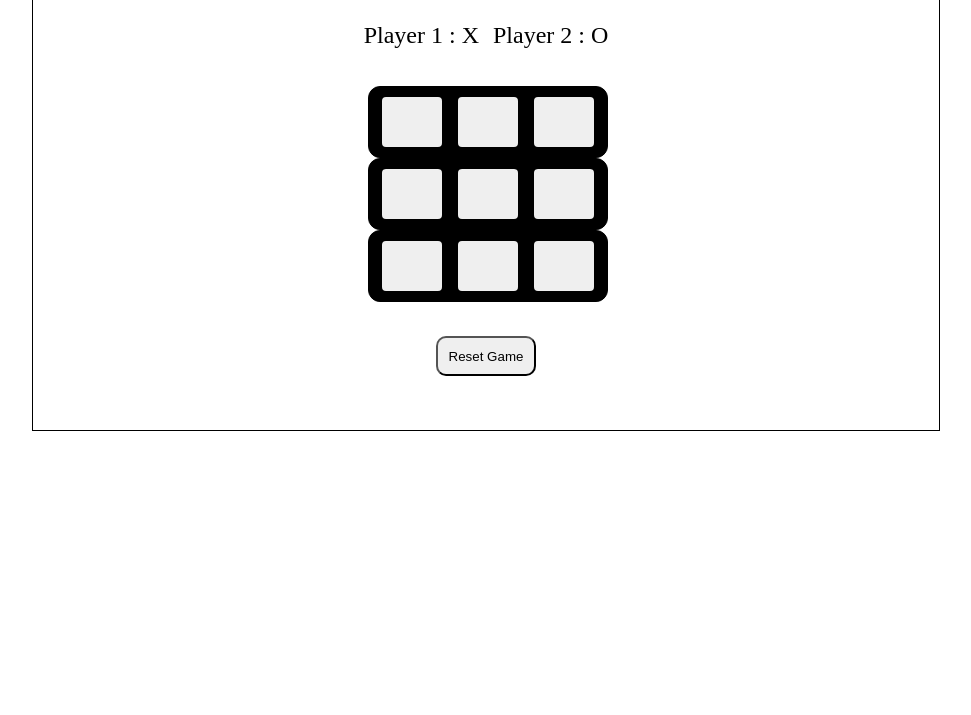
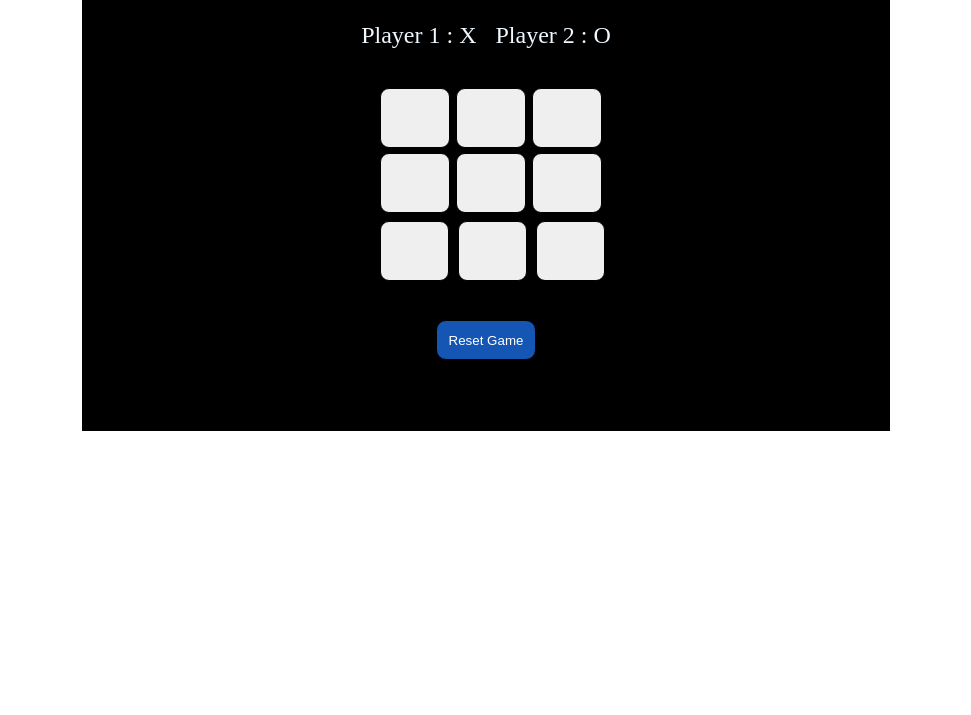
Before and after one commit to kisanggg/TicTacToe, a plain HTML site: page tictactoe.html in a window 1280 px wide. Shown: the part 85-800 px from the top of the page, without its empty margins (216-1187 px from the left). Drawn offline with Linux system fonts and the light colour scheme.

Commit message:
change commit

```diff
--- a/styles.css
+++ b/styles.css
@@ -1,14 +1,16 @@
 h1{
     font-size:xx-large;
+    color: rgb(234, 238, 240);
 }
 .main{
     text-align: center;
     border: 1px solid black;
     padding: 3px;
     margin:2px;
-    width: 900px;
+    width: 800px;
     height: 500px;
-    margin-left: 240px;
+    margin-left: 290px;
+    background-color: black;
 }
 .players{
     display: flex;
@@ -19,81 +21,74 @@ h1{
 .player1{
     padding: 2px;
     margin: 5px;
+    color: aliceblue;
 }
 .player2{
     padding: 2px;
     margin: 5px;
+    color:aliceblue;
+    margin-left: 10px;
 }
 .btn1{
     width: 70px;
     height: 60px;
     margin:1px;
-    box-shadow: inset;
-    border: 5px solid black;
+    border: 1px solid black;
     border-radius: 9px;
 }
 .btn2{
     width: 70px;
     height: 60px;
     margin:1px;
-    box-shadow: inset;
-    border: 5px solid black;
+    border: 1px solid black;
     border-radius: 9px;
 }
 .btn3{
     width: 70px;
     height: 60px;
     margin:1px;
-    box-shadow: inset;
-    border: 5px solid black;
+    border: 1px solid black;
     border-radius: 9px;
 }
 .btn4{
     width: 70px;
     height: 60px;
     margin:1px;
-    box-shadow: inset;
-    border: 5px solid black;
+    border: 1px solid black;
     border-radius: 9px;
 }
 .btn5{
     width: 70px;
     height: 60px;
     margin:1px;
-    box-shadow: inset;
-    border: 5px solid black;
+    border: 1px solid black;
     border-radius: 9px;
 }
 .btn6{
     width: 70px;
     height: 60px;
     margin:1px;
-    box-shadow: inset;
-    border: 5px solid black;
+    border: 1px solid black;
     border-radius: 9px;
 }
 .btn7{
-    width: 70px;
+    width: 69px;
     height: 60px;
     margin:1px;
-    box-shadow: inset;
-    border: 5px solid black;
+    border: 1px solid black;
     border-radius: 9px;
 }
 .btn8{
-    width: 70px;
+    width: 69px;
     height: 60px;
-    margin:1px;
-    box-shadow: inset;
-    border: 5px solid black;
+    border: 1px solid black;
     border-radius: 9px;
 }
 .btn9{
-    width: 70px;
+    width: 69px;
     height: 60px;
     margin:1px;
-    box-shadow: inset;
-    border: 5px solid black;
+    border: 1px solid black;
     border-radius: 9px;
 }
 button{
@@ -102,26 +97,25 @@ button{
     width: 100px;
 }
 .row1{
-    border:1px solid black;
+
     width: 230px;
-    padding: 4px;
-    margin-left:332px ;
+    padding: 1px;
+    margin-left:289px ;
     border-radius: 12px;
     background-color: black;
 }
 .row2{
-    border:1px solid black;
+
     width: 230px;
-    padding: 4px;
-    margin-left:332px ;
+    padding: 1px;
+    margin-left:289px ;
     border-radius: 12px;
     background-color: black;
 }
 .row3{
-    border:1px solid black;
     width: 230px;
-    padding: 4px;
-    margin-left:332px ;
+    padding: 1px;
+    margin-left:290px ;
     border-radius: 12px;
     background-color: black;
 }
@@ -130,4 +124,7 @@ button{
 }
 .btn{
     border-radius: 10px;
+    background-color: rgba(28, 109, 231, 0.782);
+    color: white;
+    border: 1px solid black;
 }
```
